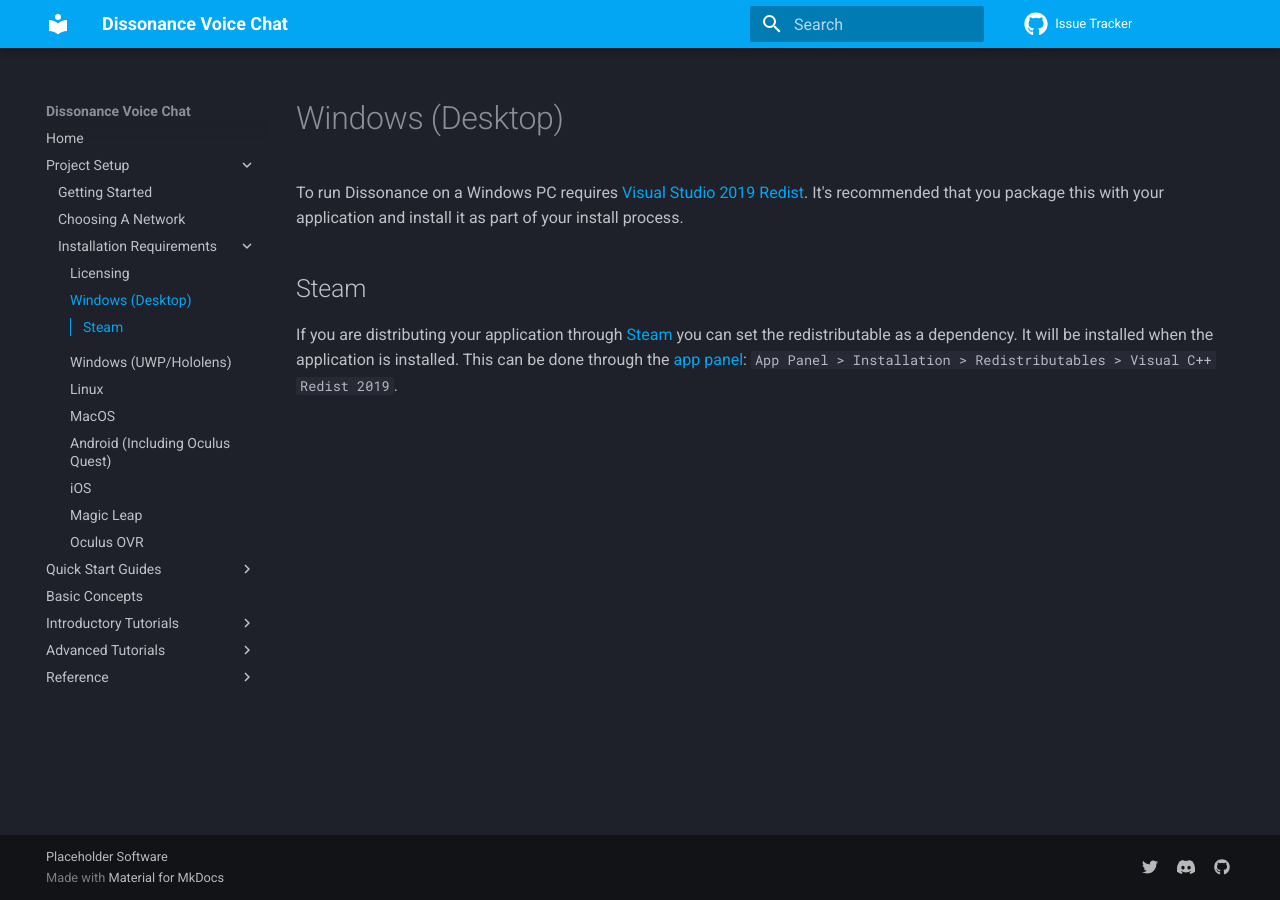
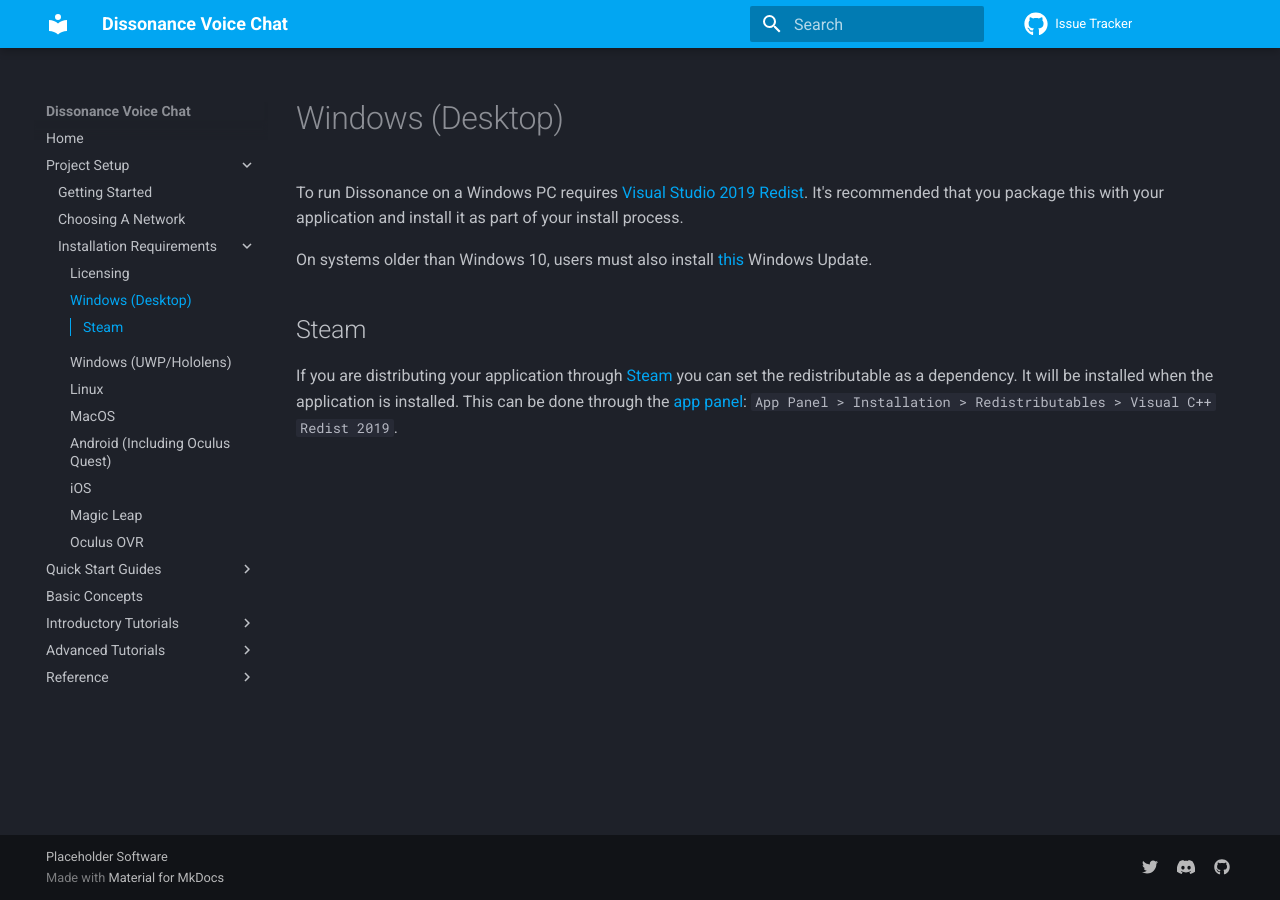
Before and after one commit to Placeholder-Software/Dissonance, an MkDocs documentation site: the page built from docs/Platforms/Windows Desktop.md, in a window 1280 px wide. Built offline with MkDocs 1.6.1 and Material for MkDocs 9.7.7, drawn with Linux system fonts in a browser that asks for light colours; comment, search, counter and statistics services are not loaded.

Commit message:
Add info for older Windows versions

```diff
--- a/docs/Platforms/Windows Desktop.md
+++ b/docs/Platforms/Windows Desktop.md
@@ -2,6 +2,8 @@
 
 To run Dissonance on a Windows PC requires [Visual Studio 2019 Redist](https://visualstudio.microsoft.com/downloads/#microsoft-visual-c-redistributable-for-visual-studio-2019). It's recommended that you package this with your application and install it as part of your install process.
 
+On systems older than Windows 10, users must also install [this](https://support.microsoft.com/en-us/topic/update-for-universal-c-runtime-in-windows-c0514201-7fe6-95a3-b0a5-287930f3560c) Windows Update.
+
 ## Steam
 
 If you are distributing your application through [Steam](https://store.steampowered.com/) you can set the redistributable as a dependency. It will be installed when the application is installed. This can be done through the [app panel](partner.steamgames.com): `App Panel > Installation > Redistributables > Visual C++ Redist 2019`.
```
